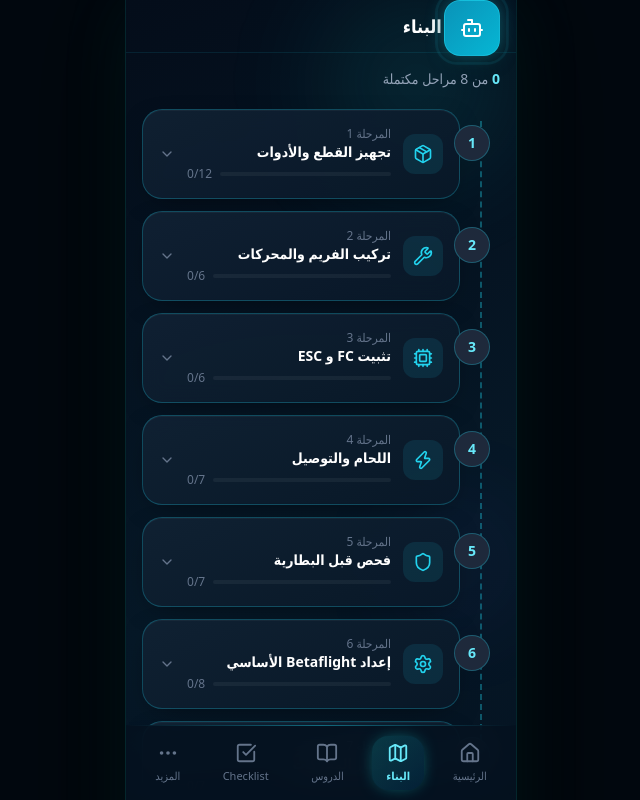
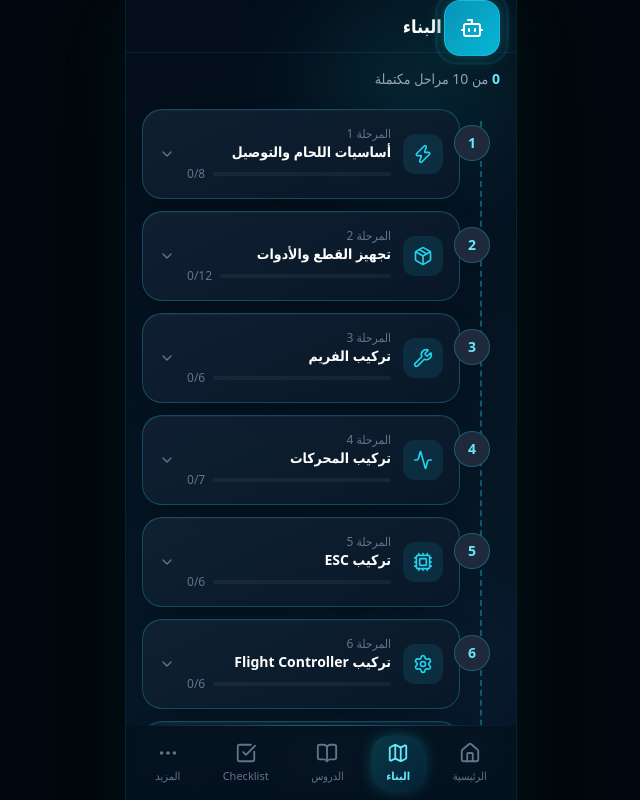
Before and after one commit to FPVARABIC/fpv-arabic-app, a React (Vite) app: page /roadmap in a window 1280 px wide. Shown: the top 800 px of the page, without its empty margins (319-959 px from the left). Built offline with nearby package versions, Linux system fonts and the light colour scheme.

Commit message:
Phase B3: Rewrite build roadmap physical stages

```diff
--- a/src/data/roadmapData.ts
+++ b/src/data/roadmapData.ts
@@ -1,54 +1,153 @@
 import type { RoadmapStep } from '../types';
 
-export const TOTAL_ROADMAP_STEPS = 8;
+export const TOTAL_ROADMAP_STEPS = 10;
 
 export const roadmapData: RoadmapStep[] = [
   {
-    id: 'step-1', number: 1, icon: 'Package',
-    title: 'تجهيز القطع والأدوات',
-    description: 'تأكد من توفر القطع الأساسية والأدوات قبل البدء.',
-    checklist: ['الفريم','المحركات (4x)','Flight Controller','ESC','البطارية LiPo','Receiver','نظام الفيديو أو الكاميرا','Multimeter','Smoke Stopper','كاوي لحام','قصدير و Flux','مفكات مناسبة'],
+    id: 'build-soldering-basics', number: 1, icon: 'Zap',
+    title: 'أساسيات اللحام والتوصيل',
+    description: 'قبل تركيب القطع، تعرّف على أساسيات اللحام والتوصيل الآمن.',
+    checklist: [
+      'عرفت شكل نقطة اللحام الجيدة',
+      'جهزت كاوي اللحام والقصدير و Flux',
+      'فهمت الفرق بين موجب وسالب',
+      'فهمت معنى GND و 5V و VBAT',
+      'فهمت قاعدة TX/RX',
+      'عرفت أن البطارية لا توصل أثناء اللحام',
+      'عرفت أن الأسلاك المكشوفة خطر',
+      'جهزت مكان عمل نظيف وآمن',
+    ],
   },
   {
-    id: 'step-2', number: 2, icon: 'Wrench',
-    title: 'تركيب الفريم والمحركات',
-    description: 'تجميع هيكل الدرون وتثبيت المحركات الأربعة.',
-    checklist: ['تأكدت من اتجاه الفريم','ركبت الأذرع بإحكام','ركبت المحركات بدون شد زائد','تأكدت أن مسامير المحركات لا تلمس ملفات الموتور','رتبت الأسلاك باتجاه ESC','لم أركب المراوح بعد'],
+    id: 'build-parts-tools', number: 2, icon: 'Package',
+    title: 'تجهيز القطع والأدوات',
+    description: 'تأكد أن كل القطع والأدوات الأساسية أمامك قبل بدء البناء.',
+    checklist: [
+      'الفريم موجود وسليم',
+      'المحركات الأربعة موجودة',
+      'ESC موجود',
+      'Flight Controller موجود',
+      'Receiver موجود',
+      'GPS موجود إن كنت ستستخدمه',
+      'نظام الفيديو VTX والكاميرا موجودان',
+      'LiPo موجودة وبحالة جيدة',
+      'Smoke Stopper موجود',
+      'Multimeter موجود',
+      'مفكات مناسبة موجودة',
+      'أدوات اللحام جاهزة',
+    ],
   },
   {
-    id: 'step-3', number: 3, icon: 'Cpu',
-    title: 'تثبيت FC و ESC',
-    description: 'تثبيت القلب الإلكتروني للدرون بشكل صحيح.',
-    checklist: ['ثبّت ESC في مكان يسمح بالتبريد','ثبّت FC باستخدام grommets','تأكدت من اتجاه سهم FC','تركت مساحة للأسلاك وUSB','تجنبت الضغط على الجيروسكوب','رتبت أسلاك الإشارة والطاقة'],
+    id: 'build-frame', number: 3, icon: 'Wrench',
+    title: 'تركيب الفريم',
+    description: 'الفريم هو أساس الدرون، ويجب أن يكون ثابتاً ومتوازناً.',
+    checklist: [
+      'ركبت أذرع الفريم بالاتجاه الصحيح',
+      'ثبتت البراغي الأساسية بدون شد زائد',
+      'تأكدت أن الفريم غير ملتوي',
+      'تأكدت أن جميع الأجزاء ثابتة',
+      'تركت مساحة مناسبة للإلكترونيات',
+      'تأكدت من اتجاه مقدمة الدرون',
+    ],
   },
   {
-    id: 'step-4', number: 4, icon: 'Zap',
-    title: 'اللحام والتوصيل',
-    description: 'لحام الأسلاك وتوصيل جميع المكونات الكهربائية.',
-    checklist: ['لحمت أسلاك البطارية بشكل صحيح','لحمت أسلاك المحركات','وصلت 5V و GND للـ Receiver','وصلت TX/RX بشكل متقاطع (صحيح)','استخدمت Flux','لا توجد solder bridges','الأسلاك مثبتة وغير مشدودة'],
+    id: 'build-motors', number: 4, icon: 'Activity',
+    title: 'تركيب المحركات',
+    description: 'ثبّت المحركات بشكل صحيح وتأكد من طول البراغي واتجاه الأسلاك.',
+    checklist: [
+      'ثبتت المحرك الأمامي الأيمن',
+      'ثبتت المحرك الأمامي الأيسر',
+      'ثبتت المحرك الخلفي الأيمن',
+      'ثبتت المحرك الخلفي الأيسر',
+      'تأكدت أن براغي المحركات لا تلمس الملفات',
+      'وجهت أسلاك المحركات نحو داخل الفريم',
+      'لا توجد مراوح مركبة',
+    ],
   },
   {
-    id: 'step-5', number: 5, icon: 'Shield',
-    title: 'فحص قبل البطارية',
-    description: 'التحقق الأمني الكامل قبل أول تشغيل.',
-    checklist: ['لا توجد مراوح مركبة','فحصت القطبية بالـ Multimeter','فحصت continuity بين VBAT و GND','استعددت Smoke Stopper','تأكدت من عدم وجود solder bridge','تأكدت أن GND مشترك','تأكدت أن TX/RX صحيح'],
+    id: 'build-esc', number: 5, icon: 'Cpu',
+    title: 'تركيب ESC',
+    description: 'ثبّت ESC في مكان مناسب مع تهوية ومسار أسلاك واضح.',
+    checklist: [
+      'ثبتت ESC في مكان مناسب',
+      'تأكدت أن ESC معزول عن الكاربون عند الحاجة',
+      'تركت تهوية كافية حول ESC',
+      'أسلاك المحركات تصل إلى ESC بدون شد',
+      'موصل البطارية في مكان مناسب',
+      'لا توجد أسلاك تحت ضغط أو احتكاك',
+    ],
   },
   {
-    id: 'step-6', number: 6, icon: 'Settings',
-    title: 'إعداد Betaflight الأساسي',
-    description: 'إعداد برنامج Betaflight للتحكم في الطائرة.',
-    checklist: ['وصّلت FC بالكمبيوتر','فتحت Betaflight Configurator','تأكدت من حركة الحساسات','راجعت Ports','فعّلت Serial RX على UART الصحيح','راجعت Receiver وقنواته','أنشأت Modes أساسية (ARM/ANGLE)','ضغطت Save بعد كل تغيير'],
+    id: 'build-fc', number: 6, icon: 'Settings',
+    title: 'تركيب Flight Controller',
+    description: 'ركّب FC في مركز الفريم مع اتجاه صحيح وعزل للاهتزاز.',
+    checklist: [
+      'ثبتت Flight Controller في منتصف الفريم',
+      'سهم FC يشير إلى مقدمة الدرون',
+      'استخدمت grommets أو soft mounting',
+      'تأكدت أن منفذ USB يمكن الوصول إليه',
+      'لا توجد أسلاك تضغط على FC',
+      'FC ثابت لكنه غير مضغوط بشدة',
+    ],
   },
   {
-    id: 'step-7', number: 7, icon: 'Activity',
-    title: 'اختبار المحركات',
-    description: 'التحقق من عمل المحركات واتجاهها بدون مراوح.',
-    checklist: ['المراوح غير مركبة','البطارية متصلة للاختبار فقط','وافقت على تحذير Motors في Betaflight','راجعت Motor order (1-4)','راجعت Motor direction','لم ألمس الدرون أثناء الاختبار','أوقفت الاختبار بعد الانتهاء'],
+    id: 'build-receiver', number: 7, icon: 'Wind',
+    title: 'تركيب Receiver',
+    description: 'ثبّت Receiver ووصل الإشارة بطريقة صحيحة مع مراعاة TX/RX.',
+    checklist: [
+      'ثبتت Receiver في مكان آمن',
+      'الهوائيات خارج الفريم أو بعيدة عن الكاربون قدر الإمكان',
+      'وصلت 5V أو الجهد المناسب للـ Receiver',
+      'وصلت GND بشكل صحيح',
+      'وصلت TX من طرف إلى RX في الطرف الآخر',
+      'وصلت RX من طرف إلى TX في الطرف الآخر',
+      'الأسلاك قصيرة ومنظمة',
+    ],
   },
   {
-    id: 'step-8', number: 8, icon: 'Wind',
-    title: 'أول طيران آمن',
-    description: 'الخطوات النهائية لأول رحلة طيران ناجحة.',
-    checklist: ['اخترت مكانًا مفتوحًا بعيدًا عن الناس','لا يوجد أشخاص في نطاق 30 متر','البطارية مشحونة ومثبتة جيدًا','المراوح مركبة بالاتجاه الصحيح','Receiver يعمل وجميع القنوات استجابت','Failsafe مضبوط ومختبر','Angle Mode مفعّل','جربت Arm/Disarm','بدأت بارتفاع منخفض'],
+    id: 'build-gps', number: 8, icon: 'Activity',
+    title: 'تركيب GPS',
+    description: 'ركّب GPS في مكان مرتفع ونظيف بعيد عن التشويش والحرارة.',
+    checklist: [
+      'ثبتت GPS في مكان مرتفع قدر الإمكان',
+      'وجه GPS للأعلى بشكل صحيح',
+      'أبعدت GPS عن ESC والأسلاك عالية التيار',
+      'تحققت من جهد GPS المناسب',
+      'وصلت GND بشكل صحيح',
+      'وصلت TX/RX للـ GPS بشكل صحيح',
+      'ثبتت كابل GPS بدون شد',
+    ],
+  },
+  {
+    id: 'build-vtx', number: 9, icon: 'Wind',
+    title: 'تركيب نظام الفيديو VTX',
+    description: 'ثبّت الكاميرا و VTX مع تهوية جيدة وجهد صحيح.',
+    checklist: [
+      'ثبتت الكاميرا في مقدمة الفريم',
+      'زاوية الكاميرا مناسبة كبداية',
+      'ثبتت VTX في مكان جيد التهوية',
+      'تأكدت من الجهد المناسب للـ VTX',
+      'ثبتت هوائي VTX خارج الفريم',
+      'لا توجد كابلات قريبة من مكان المراوح',
+      'الأسلاك منظمة ومثبتة',
+    ],
+  },
+  {
+    id: 'build-pre-battery', number: 10, icon: 'Shield',
+    title: 'فحص قبل البطارية / Smoke Stopper',
+    description: 'هذه آخر بوابة أمان قبل توصيل البطارية لأول مرة.',
+    checklist: [
+      'لا توجد مراوح مركبة',
+      'فحصت القطبية بالمقياس',
+      'لا يوجد قصر بين VBAT و GND',
+      'لا توجد solder bridges',
+      'لا توجد أسلاك مكشوفة',
+      'جميع GND مشتركة بشكل صحيح',
+      'TX/RX تمت مراجعتهما',
+      'Smoke Stopper جاهز',
+      'أول توصيل سيكون عبر Smoke Stopper وليس مباشرة',
+    ],
   },
 ];
+
+export const ROADMAP_STEP_IDS: Set<string> = new Set(roadmapData.map(s => s.id));
--- a/src/hooks/useProgress.ts
+++ b/src/hooks/useProgress.ts
@@ -2,7 +2,7 @@ import { useLocalStorage } from './useLocalStorage';
 import { STORAGE_KEYS } from '../utils/storageKeys';
 import type { LastOpenedState } from '../types';
 import { TOTAL_LESSONS } from '../data/lessonsData';
-import { TOTAL_ROADMAP_STEPS } from '../data/roadmapData';
+import { TOTAL_ROADMAP_STEPS, ROADMAP_STEP_IDS } from '../data/roadmapData';
 import { TOTAL_CHECKLIST_ITEMS } from '../data/checklistsData';
 
 export function useProgress() {
@@ -13,8 +13,9 @@ export function useProgress() {
   const [safetySeen, setSafetySeen] = useLocalStorage<boolean>(STORAGE_KEYS.SAFETY_SEEN, false);
   const [hasStarted, setHasStarted] = useLocalStorage<boolean>(STORAGE_KEYS.HAS_STARTED, false);
 
+  const validCompletedRoadmapSteps = completedRoadmapSteps.filter(id => ROADMAP_STEP_IDS.has(id));
   const lessonPct = TOTAL_LESSONS > 0 ? (completedLessons.length / TOTAL_LESSONS) * 100 : 0;
-  const roadmapPct = TOTAL_ROADMAP_STEPS > 0 ? (completedRoadmapSteps.length / TOTAL_ROADMAP_STEPS) * 100 : 0;
+  const roadmapPct = TOTAL_ROADMAP_STEPS > 0 ? (validCompletedRoadmapSteps.length / TOTAL_ROADMAP_STEPS) * 100 : 0;
   const completedChecklistItems = Object.values(checklists).reduce((s, items) => s + items.length, 0);
   const checklistPct = TOTAL_CHECKLIST_ITEMS > 0 ? (completedChecklistItems / TOTAL_CHECKLIST_ITEMS) * 100 : 0;
   const overallProgress = Math.round(lessonPct * 0.4 + roadmapPct * 0.4 + checklistPct * 0.2);
@@ -56,7 +57,7 @@ export function useProgress() {
   const resetAll = () => { setCompletedLessons([]); setCompletedRoadmapSteps([]); setChecklists({}); setLastOpened({}); };
 
   return {
-    completedLessons, completedRoadmapSteps, checklists, lastOpened,
+    completedLessons, completedRoadmapSteps: validCompletedRoadmapSteps, checklists, lastOpened,
     safetySeen, hasStarted,
     overallProgress,
     lessonProgress: Math.round(lessonPct), roadmapProgress: Math.round(roadmapPct), checklistProgress: Math.round(checklistPct),
--- a/src/views/BuildRoadmapView.tsx
+++ b/src/views/BuildRoadmapView.tsx
@@ -14,77 +14,87 @@ interface StageSafety { level: 'warning' | 'danger'; text: string; }
 interface StageLearningLink { label: string; lessonId: string; }
 
 const stageGoals: Record<string, string> = {
-  'step-1': 'قبل أن تبدأ، تأكد أن كل القطع والأدوات الأساسية أمامك حتى لا تتوقف أثناء البناء.',
-  'step-2': 'تثبيت الهيكل والمحركات بشكل صحيح دون ضغط زائد أو براغي خاطئة.',
-  'step-3': 'وضع الإلكترونيات الأساسية في مكانها الصحيح مع مراعاة الاتجاه والعزل.',
-  'step-4': 'تجهيز التوصيلات الأساسية بهدوء ونظافة قبل أي توصيل للبطارية.',
-  'step-5': 'التأكد من عدم وجود قصر أو خطأ خطير قبل أول تشغيل.',
-  'step-6': 'ضبط الإعدادات الأساسية فقط حتى يتعرف الدرون على الريسيفر والموتورات بأمان.',
-  'step-7': 'اختبار اتجاه واستجابة المحركات بدون مراوح وبأقل خطر ممكن.',
-  'step-8': 'تنفيذ أول Hover بسيط في مكان آمن دون استعجال أو مخاطرة.',
+  'build-soldering-basics': 'قبل أن تلمس أي سلك، فهم أساسيات اللحام الآمن هو ما يمنع الأخطاء الكهربائية طوال عملية البناء.',
+  'build-parts-tools': 'تأكد أن كل القطع والأدوات أمامك قبل البدء — التوقف لشراء قطعة ناقصة يكسر التركيز ويطيل وقت البناء.',
+  'build-frame': 'الفريم هو أساس كل شيء — أي تركيب مرخي هنا يؤثر على استقرار الدرون في الهواء.',
+  'build-motors': 'اتجاه دوران كل محرك وطول براغيه يُحدَّدان الآن — الخطأ هنا يتلف الموتور أو يُعطل الطيران.',
+  'build-esc': 'تهوية ESC وإدارة الأسلاك يحددان عمر المنظّم وسهولة اللحام لاحقاً.',
+  'build-fc': 'اتجاه FC وعزله عن الاهتزاز يحددان دقة الجيروسكوب وجودة الطيران.',
+  'build-receiver': 'التوصيل الصحيح لـ TX/RX وموقع الهوائي يحددان قوة الإشارة وسلامة الاتصال.',
+  'build-gps': 'ارتفاع GPS وبُعده عن التشويش يحددان دقة الإشارة وسرعة Lock.',
+  'build-vtx': 'جهد VTX الصحيح وتهويته يمنعان الاحتراق ويضمنان وضوح الصورة.',
+  'build-pre-battery': 'هذه آخر بوابة أمان — لا تتجاوزها قبل إكمال جميع الفحوصات.',
 };
 
 const stageMaterials: Record<string, { parts: string[]; tools: string[] }> = {
-  'step-1': { parts: ['الفريم', 'محركات (4x)', 'ESC', 'Flight Controller', 'Receiver', 'LiPo'], tools: ['Smoke Stopper', 'Multimeter', 'كاوي لحام', 'قصدير / Flux', 'مفكات'] },
-  'step-2': { parts: ['الفريم', 'محركات (4x)', 'براغي التثبيت'], tools: ['مفكات', 'مفتاح ربط'] },
-  'step-3': { parts: ['Flight Controller', 'ESC', 'Grommets'], tools: ['مفكات', 'أسلاك توصيل'] },
-  'step-4': { parts: ['ESC', 'Flight Controller', 'Receiver', 'موصل البطارية'], tools: ['كاوي لحام', 'قصدير / Flux', 'Multimeter'] },
-  'step-5': { parts: ['Smoke Stopper', 'LiPo'], tools: ['Multimeter'] },
-  'step-6': { parts: ['Flight Controller', 'Receiver', 'كابل USB'], tools: ['Betaflight Configurator'] },
-  'step-7': { parts: ['FC', 'ESC', 'محركات', 'LiPo'], tools: [] },
-  'step-8': { parts: ['الدرون الكاملة', 'LiPo مشحونة', 'المراوح'], tools: ['جهاز التحكم (TX)'] },
+  'build-soldering-basics': { parts: ['قصدير (Solder)', 'Flux', 'أسلاك للتدريب'], tools: ['كاوي لحام', 'Multimeter', 'قاطع أسلاك', 'ملقط'] },
+  'build-parts-tools': { parts: ['الفريم', 'محركات (4x)', 'ESC', 'Flight Controller', 'Receiver', 'LiPo', 'VTX/كاميرا'], tools: ['Smoke Stopper', 'Multimeter', 'كاوي لحام', 'مفكات', 'قصدير / Flux'] },
+  'build-frame': { parts: ['هيكل الفريم', 'الأذرع', 'براغي التثبيت'], tools: ['مفك Allen', 'مفتاح ربط'] },
+  'build-motors': { parts: ['محركات (4x)', 'براغي الموتور (M3)'], tools: ['مفك Allen صغير'] },
+  'build-esc': { parts: ['ESC', 'cable ties', 'Grommets (إن كان 4-in-1)'], tools: ['مفك', 'قاطع cable ties'] },
+  'build-fc': { parts: ['Flight Controller', 'Grommets مطاطية', 'standoffs'], tools: ['مفك صغير'] },
+  'build-receiver': { parts: ['Receiver', 'هوائيات', 'أسلاك توصيل'], tools: ['كاوي لحام', 'قصدير / Flux', 'قاطع أسلاك'] },
+  'build-gps': { parts: ['GPS module', 'حامل GPS', 'كابل GPS'], tools: ['مفك', 'cable ties'] },
+  'build-vtx': { parts: ['FPV كاميرا', 'VTX', 'هوائي VTX', 'كابل توصيل'], tools: ['مفك صغير', 'كاوي لحام', 'قصدير / Flux', 'cable ties'] },
+  'build-pre-battery': { parts: ['Smoke Stopper', 'LiPo'], tools: ['Multimeter'] },
 };
 
 const stageGuidance: Record<string, string> = {
-  'step-1': 'تأكد أن كل القطع أمامك قبل البدء. التوقف لشراء قطعة ناقصة يُعطّل تركيزك ويُطيل وقت البناء.',
-  'step-2': 'ركّب الأذرع أولاً ثم ثبّت المحركات. تأكد أن مسامير الموتور لا تلمس ملفاته الداخلية — ذلك يتلف الموتور فوراً.',
-  'step-3': 'ثبّت ESC مع توفير تهوية جيدة. ثبّت FC باستخدام Grommets لعزل الاهتزاز عن الجيروسكوب — بدونها تتأثر جودة الطيران.',
-  'step-4': 'اعمل ببطء وهدوء. تأكد من كل وصلة قبل الانتقال للتالية. الوصلة السيئة تسبب عطلاً يصعب تتبعه لاحقاً.',
-  'step-5': 'لا توصل البطارية مباشرة. افحص القطبية بالـ Multimeter أولاً، ثم استخدم Smoke Stopper في أول توصيل لتجنب الضرر.',
-  'step-6': 'وصّل FC بالكمبيوتر فقط — بدون بطارية. فعّل الإعدادات المطلوبة فقط ولا تغيّر ما لا تفهمه. اضغط Save بعد كل تغيير.',
-  'step-7': 'تأكد أن لا مراوح مركّبة قبل الاختبار. أدر المحركات عبر Betaflight واحداً واحداً للتحقق من الترتيب والاتجاه.',
-  'step-8': 'ابدأ بارتفاع نصف متر في مكان مفتوح. تعوّد على ردة فعل الدرون قبل أي مناورة أو رفع في الارتفاع.',
+  'build-soldering-basics': 'نقطة اللحام الجيدة لامعة وملساء كالتلة الصغيرة. نقطة اللحام الباهتة أو الحبيبية سيئة — درّب نفسك على لوح احتياطي قبل اللحام على القطع الحقيقية.',
+  'build-parts-tools': 'افتح الكراتين وتحقق من كل قطعة. القطعة المكسورة أو الناقصة اكتشفها الآن لا في منتصف البناء.',
+  'build-frame': 'ركّب الأذرع بالترتيب الصحيح حسب تعليمات الفريم. لا تشد البراغي نهائياً حتى تتأكد من محاذاة كل الأذرع — تغيير الاتجاه لاحقاً أصعب.',
+  'build-motors': 'تأكد من اتجاه دوران كل محرك (CW/CCW) قبل التثبيت. مسامير الموتور لا يجب أن تدخل أعمق من المحدد — إذا لمست الملفات تتلف الموتور فوراً.',
+  'build-esc': 'اترك الأسلاك بطول كافٍ للوصول للمحركات والـ FC دون شد. الأسلاك المشدودة تنكسر عند أول اهتزاز.',
+  'build-fc': 'سهم FC يشير للأمام دائماً — هذا يحدد كيف يفهم Betaflight اتجاهات الطيران. الجيروسكوب حساس للاهتزاز لذلك Grommets ليست اختيارية.',
+  'build-receiver': 'TX من طرف يذهب إلى RX في الطرف الآخر — هذا التقاطع ضروري وأكثر خطأ شائع للمبتدئين. هوائي داخل الفريم يضعف الإشارة بشكل كبير.',
+  'build-gps': 'GPS في أعلى نقطة ممكنة بعيداً عن ESC والأسلاك الرئيسية. الحرارة والتشويش الإلكتروني من ESC يضعفان دقة GPS.',
+  'build-vtx': 'تحقق من الجهد المطلوب للـ VTX قبل التوصيل — 5V أو 9V أو 12V. جهد خاطئ يحرق VTX فوراً ولا يمكن إصلاحه.',
+  'build-pre-battery': 'لا توصل LiPo مباشرة في أول مرة — الـ Smoke Stopper يحميك من القصر غير المرئي. إذا اشتعل الضوء الأحمر افصل فوراً وابحث عن الخطأ.',
 };
 
 const stageSafety: Record<string, StageSafety> = {
-  'step-4': { level: 'warning', text: 'لا توصل البطارية أثناء اللحام. افصل الطاقة كلياً قبل لحام أي سلك جديد.' },
-  'step-5': { level: 'danger', text: 'لا توصل LiPo قبل فحص القطبية والتأكد من عدم وجود قصر. القصر مع LiPo قد يسبب حريقاً فورياً.' },
-  'step-7': { level: 'danger', text: 'لا تركّب المراوح أبداً أثناء اختبار المحركات. المحرك بمروحة متحرك أداة قطع خطيرة.' },
-  'step-8': { level: 'danger', text: 'لا تطر فوق الناس أو بالقرب منهم. تأكد من Failsafe ومن أن Angle Mode مفعّل قبل الـ Arm.' },
+  'build-soldering-basics': { level: 'warning', text: 'لا توصل أي سلك بالبطارية أثناء التدريب على اللحام. احرص على أن مكان العمل خالٍ من المواد القابلة للاشتعال.' },
+  'build-receiver': { level: 'warning', text: 'TX يُوصل بـ RX والعكس — التوصيل المعكوس شائع جداً ويمنع عمل Receiver كلياً.' },
+  'build-gps': { level: 'warning', text: 'تأكد من جهد GPS المناسب (3.3V أو 5V) قبل التوصيل. الجهد الخاطئ يتلف GPS فوراً.' },
+  'build-vtx': { level: 'warning', text: 'جهد VTX ثلاثة خيارات (5V/9V/12V) — وصّل للـ pad الصحيح. VTX بجهد خاطئ يحترق في ثوانٍ.' },
+  'build-pre-battery': { level: 'danger', text: 'لا توصل LiPo قبل فحص القطبية والتأكد من عدم وجود قصر. القصر مع LiPo يسبب حريقاً فورياً.' },
 };
 
 const stageLearningLinks: Record<string, StageLearningLink[]> = {
-  'step-1': [
+  'build-soldering-basics': [
+    { label: 'GND / 5V / VBAT', lessonId: 'lesson-8' },
+    { label: 'TX/RX', lessonId: 'lesson-9' },
+    { label: 'السلامة قبل البطارية', lessonId: 'lesson-10' },
+  ],
+  'build-parts-tools': [
     { label: 'ESC', lessonId: 'lesson-13' },
     { label: 'Flight Controller', lessonId: 'lesson-14' },
     { label: 'LiPo', lessonId: 'lesson-7' },
-    { label: 'Smoke Stopper', lessonId: 'lesson-10' },
+    { label: 'Receiver', lessonId: 'lesson-15' },
   ],
-  'step-3': [
-    { label: 'Flight Controller', lessonId: 'lesson-14' },
+  'build-frame': [
+    { label: 'تركيب الفريم', lessonId: 'lesson-11' },
+  ],
+  'build-motors': [
+    { label: 'تركيب المحركات', lessonId: 'lesson-12' },
+  ],
+  'build-esc': [
     { label: 'ESC', lessonId: 'lesson-13' },
   ],
-  'step-4': [
-    { label: 'GND / 5V / VBAT', lessonId: 'lesson-8' },
+  'build-fc': [
+    { label: 'Flight Controller', lessonId: 'lesson-14' },
+  ],
+  'build-receiver': [
+    { label: 'Receiver', lessonId: 'lesson-15' },
     { label: 'TX/RX', lessonId: 'lesson-9' },
   ],
-  'step-5': [
+  'build-vtx': [
+    { label: 'نظام الفيديو', lessonId: 'lesson-16' },
+  ],
+  'build-pre-battery': [
     { label: 'LiPo', lessonId: 'lesson-7' },
-    { label: 'Smoke Stopper', lessonId: 'lesson-10' },
+    { label: 'السلامة قبل البطارية', lessonId: 'lesson-10' },
     { label: 'GND / 5V / VBAT', lessonId: 'lesson-8' },
-  ],
-  'step-6': [
-    { label: 'Receiver', lessonId: 'lesson-15' },
-    { label: 'TX/RX', lessonId: 'lesson-9' },
-    { label: 'Flight Controller', lessonId: 'lesson-14' },
-  ],
-  'step-7': [
-    { label: 'Motor Test', lessonId: 'lesson-17' },
-    { label: 'ESC', lessonId: 'lesson-13' },
-  ],
-  'step-8': [
-    { label: 'First Flight', lessonId: 'lesson-18' },
-    { label: 'TX/RX', lessonId: 'lesson-9' },
   ],
 };
 
```
